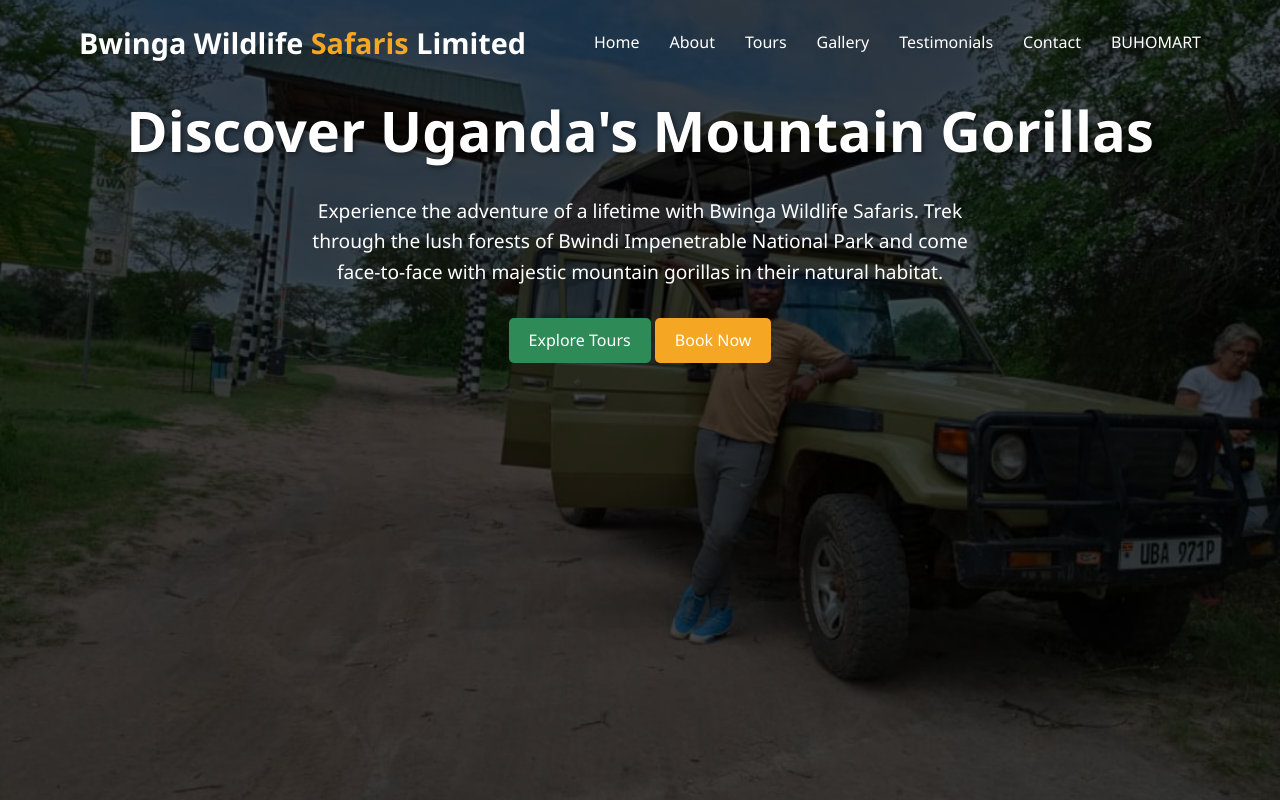
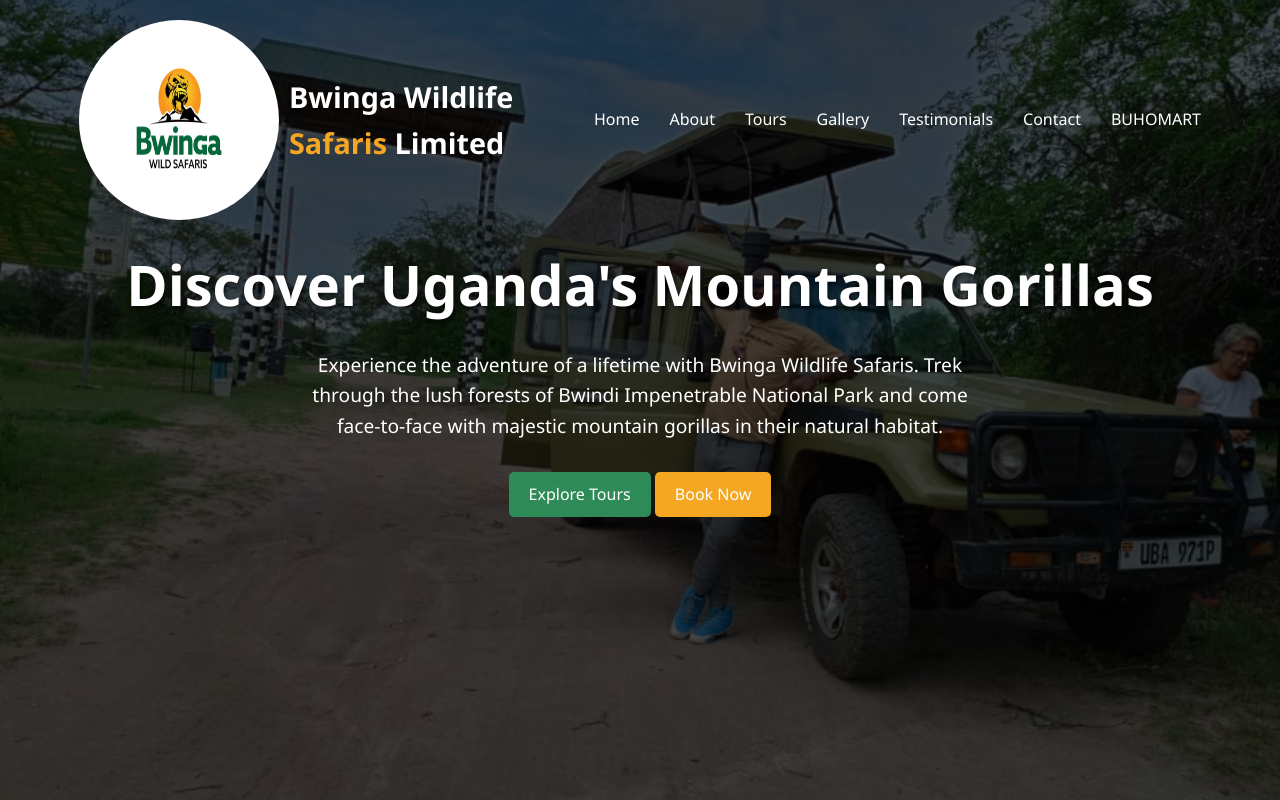
Before and after one commit to TusingwireDenis/safaris, a plain HTML site: page index.html in a window 1280 px wide. Shown: the top 800 px of the page. Drawn offline with Linux system fonts and the light colour scheme.

Commit message:
Update index.html

```diff
--- a/index.html
+++ b/index.html
@@ -106,6 +106,12 @@
             font-size: 1.8rem;
             font-weight: bold;
             color: white;
+        }
+        .log-img{
+            height:200px;
+            width:200px;
+            border-radius:70%;
+            margin-right:10px;
         }
 
         .logo span {
@@ -551,6 +557,7 @@
     <header>
         <div class="container">
             <nav>
+                <img src="log.jpg" class="log-img">
                 <div class="logo">Bwinga Wildlife <span>Safaris</span> Limited</div>
                 <ul class="nav-links">
                     <li><a href="#home">Home</a></li>
```
